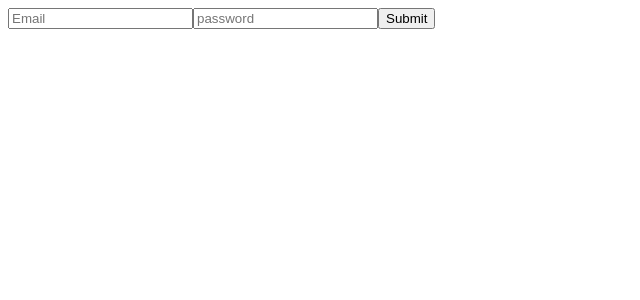
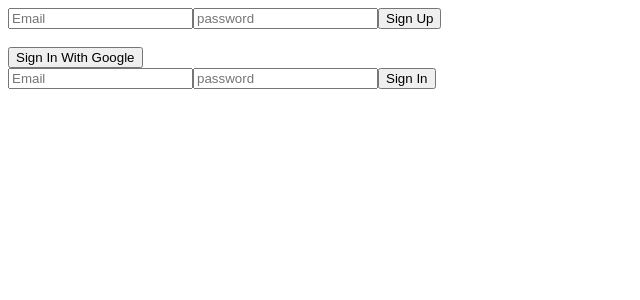
Before and after one commit to FazeZxc/sih2024, a React (Vite) app: page / in a window 1280 px wide. Shown: the top 300 px of the page, without its empty margins (0-640 px from the left). Built offline with nearby package versions, Linux system fonts and the light colour scheme.

Commit message:
firebase signin

```diff
--- a/src/App.jsx
+++ b/src/App.jsx
@@ -1,21 +1,12 @@
-import { getDatabase, ref, set } from "firebase/database";
-import { app } from "./firebase";
 import "./App.css";
-import { SignUp } from "./components/auth";
-
-const db = getDatabase(app);
+import { SignUp } from "./pages/signup";
+import { SignIn } from "./pages/signin";
 
 function App() {
-  const putData = () => {
-    set(ref(db, "users/abhinav"), {
-      id: 1,
-      name: "Abhinav",
-      age: 20,
-    });
-  };
   return (
     <>
     <SignUp/>
+    <SignIn/>
       {/* <button onClick={putData}>Put Data</button> */}
     </>
   );
--- a/src/components/auth.jsx
+++ /dev/null
@@ -1,34 +0,0 @@
-import { getAuth, createUserWithEmailAndPassword } from "firebase/auth";
-import { app } from "../firebase";
-import { useForm } from "react-hook-form";
-
-const auth = getAuth(app);
-
-export function SignUp() {
-  const {
-    register,
-    handleSubmit,
-    watch,
-    formState: { errors },
-  } = useForm();
-
-  const onSubmit = (data) => signUpUser(data);
-  const signUpUser = (data) => {
-    createUserWithEmailAndPassword(auth, data.email, data.password).then(
-      (value) => console.log(value)
-    );
-  };
-  return (
-    <>
-      <form onSubmit={handleSubmit(onSubmit)}>
-        <input defaultValue={""} placeholder="Email" {...register("email")} />
-        <input
-          placeholder="password"
-          {...register("password", { required: true })}
-        />
-        {errors.password && <span>This field is required</span>}
-        <input type="submit" />
-      </form>
-    </>
-  );
-}
--- /dev/null
+++ b/src/context/firebase.jsx
@@ -0,0 +1,69 @@
+/* eslint-disable react/prop-types */
+import { createContext, useContext } from "react";
+import { initializeApp } from "firebase/app";
+import {
+  getAuth,
+  createUserWithEmailAndPassword,
+  signInWithEmailAndPassword,
+  GoogleAuthProvider,
+  signInWithPopup,
+} from "firebase/auth";
+import { getDatabase, ref, set } from "firebase/database";
+
+const firebaseConfig = {
+  apiKey: "AIzaSyCU98N7hh6v8HvY_nE8LuDzghrOLAM25Qg",
+  authDomain: "sih-backend-27202.firebaseapp.com",
+  projectId: "sih-backend-27202",
+  storageBucket: "sih-backend-27202.appspot.com",
+  messagingSenderId: "418217293849",
+  appId: "1:418217293849:web:db4ef53f745701252f5288",
+  databaseURL: "https://sih-backend-27202-default-rtdb.firebaseio.com",
+};
+
+const app = initializeApp(firebaseConfig);
+const auth = getAuth(app);
+const db = getDatabase(app);
+const googleProvider = new GoogleAuthProvider();
+const FirebaseContext = createContext(null);
+
+
+// eslint-disable-next-line react-refresh/only-export-components
+export const useFirebase = () => useContext(FirebaseContext);
+
+export const FirebaseProvider = (props) => {
+  const signUpUser = (data) => {
+    createUserWithEmailAndPassword(auth, data.email, data.password)
+      .then((value) =>
+        console.log("created an account with gmail " + value.user.email)
+      )
+      .catch((error) => console.log(error));
+  };
+
+  const signInUser = (data) => {
+    signInWithEmailAndPassword(auth, data.email, data.password)
+      .then((value) => console.log("signed in as " + value.user.email))
+      .catch((error) => console.log(error));
+  };
+
+  const signInWithGoogle = () => {
+    signInWithPopup(auth, googleProvider)
+      .then((value) => console.log("signed in as " + value.user.email))
+      .catch((error) => console.log(error));
+  };
+
+  const putData = () => {
+    set(ref(db, "users/abhinav"), {
+      id: 1,
+      name: "Abhinav",
+      age: 20,
+    });
+  };
+
+  return (
+    <FirebaseContext.Provider
+      value={{ signUpUser, signInUser, putData, signInWithGoogle }}
+    >
+      {props.children}
+    </FirebaseContext.Provider>
+  );
+};
--- a/src/firebase.js
+++ /dev/null
@@ -1,13 +0,0 @@
-import { initializeApp } from "firebase/app";
-
-const firebaseConfig = {
-  apiKey: "AIzaSyCU98N7hh6v8HvY_nE8LuDzghrOLAM25Qg",
-  authDomain: "sih-backend-27202.firebaseapp.com",
-  projectId: "sih-backend-27202",
-  storageBucket: "sih-backend-27202.appspot.com",
-  messagingSenderId: "418217293849",
-  appId: "1:418217293849:web:db4ef53f745701252f5288",
-  databaseURL: "https://sih-backend-27202-default-rtdb.firebaseio.com"
-};
-
-export const app = initializeApp(firebaseConfig);
--- a/src/main.jsx
+++ b/src/main.jsx
@@ -2,9 +2,12 @@ import { StrictMode } from 'react'
 import { createRoot } from 'react-dom/client'
 import App from './App.jsx'
 import './index.css'
+import { FirebaseProvider } from"./context/firebase.jsx"
 
 createRoot(document.getElementById('root')).render(
   <StrictMode>
-    <App />
+    <FirebaseProvider>
+      <App />
+    </FirebaseProvider>
   </StrictMode>,
 )
--- /dev/null
+++ b/src/pages/signin.jsx
@@ -0,0 +1,34 @@
+import { useForm } from "react-hook-form";
+import { useFirebase } from "../context/firebase";
+
+
+export const SignIn = () => {
+  const {
+    register,
+    handleSubmit,
+    formState: { errors },
+  } = useForm();
+
+  const firebase = useFirebase();
+
+  const onSubmit = (data) => firebase.signInUser(data);
+
+  return (
+    <>
+      <form onSubmit={handleSubmit(onSubmit)}>
+        <input
+          defaultValue={""}
+          placeholder="Email"
+          {...register("email", { required: true })}
+        />
+        {errors.password && <span>This field is required</span>}
+        <input
+          placeholder="password"
+          {...register("password", { required: true })}
+        />
+        {errors.password && <span>This field is required</span>}
+        <button type="submit">Sign In</button>
+      </form>
+    </>
+  );
+};
--- /dev/null
+++ b/src/pages/signup.jsx
@@ -0,0 +1,31 @@
+import { useForm } from "react-hook-form";
+import { useFirebase } from "../context/firebase";
+
+export function SignUp() {
+  const {
+    register,
+    handleSubmit,
+    formState: { errors },
+  } = useForm();
+
+  const firebase = useFirebase();
+
+  const onSubmit = (data) => firebase.signUpUser(data);
+
+  return (
+    <>
+      <form onSubmit={handleSubmit(onSubmit)}>
+        <input defaultValue={""} placeholder="Email" {...register("email" , { required: true})} />
+        {errors.password && <span>This field is required</span>}
+        <input
+          placeholder="password"
+          {...register("password", { required: true })}
+        />
+        {errors.password && <span>This field is required</span>}
+        <button type="Submit">Sign Up</button>
+      </form>
+      <br />
+      <button onClick={firebase.signInWithGoogle}>Sign In With Google</button>
+    </>
+  );
+}
```
